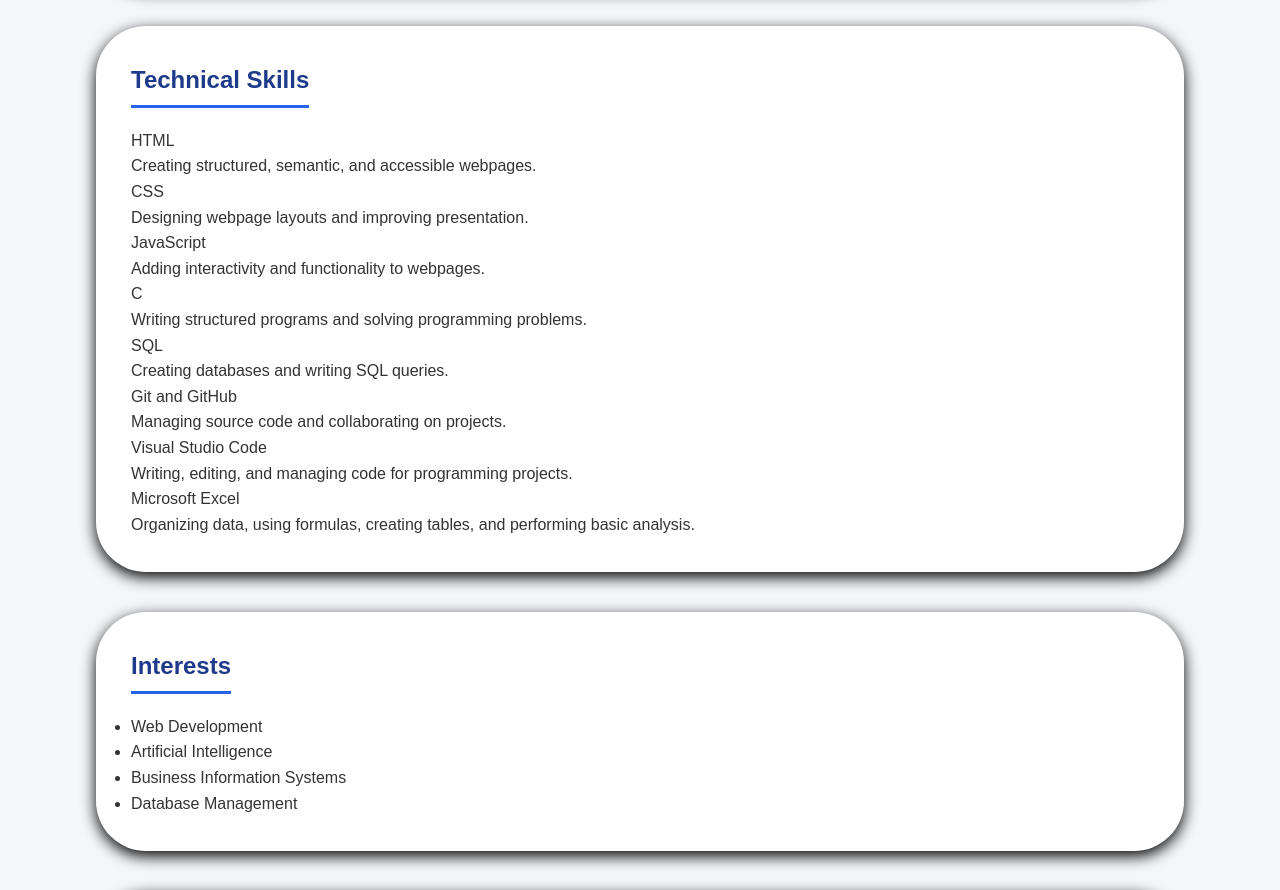
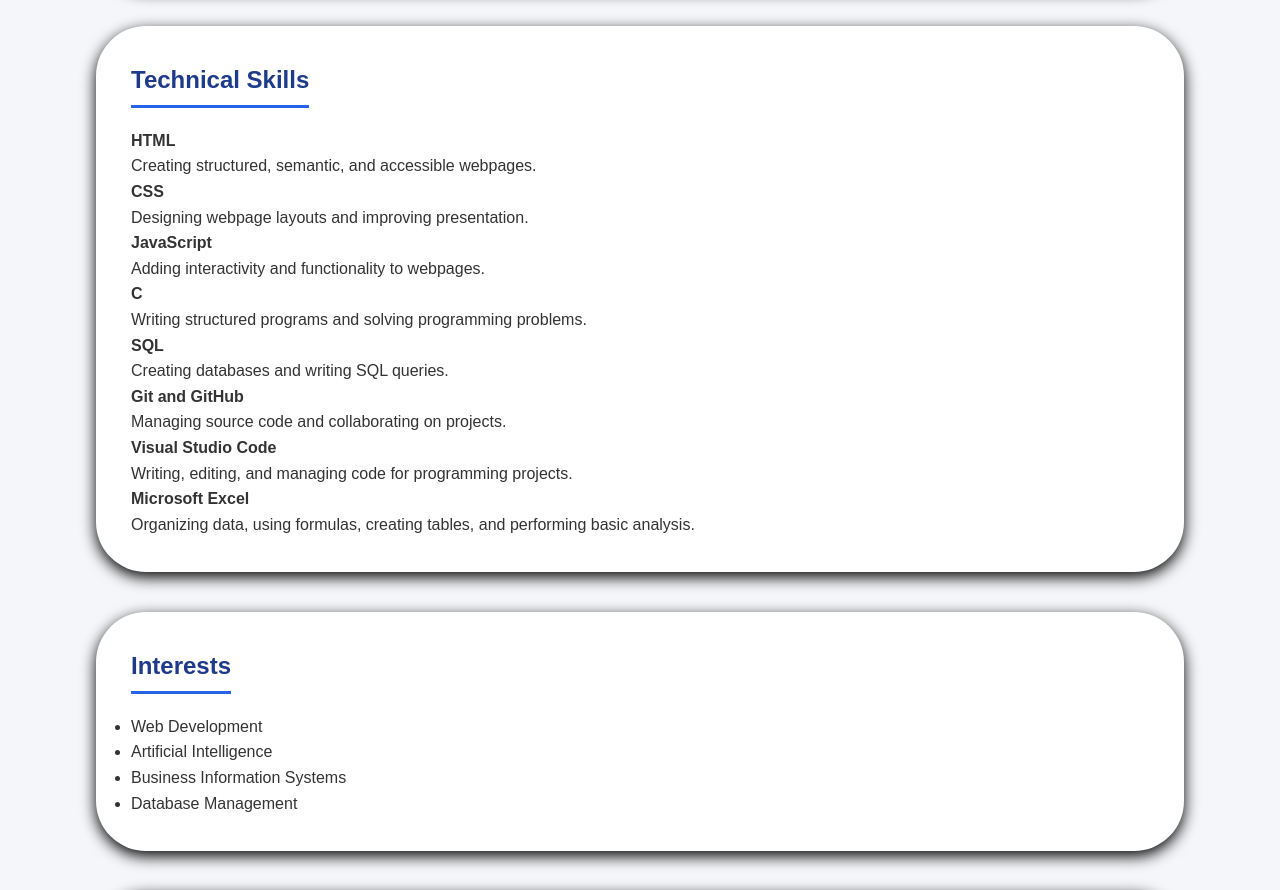
Before and after one commit to himanshushrestha191/MyPortfolio, a plain HTML site: page index.html in a window 1280 px wide. Shown: the part 900-1790 px from the top of the page. Drawn offline with Linux system fonts and the light colour scheme.

Commit message:
Update index.html

```diff
--- a/index.html
+++ b/index.html
@@ -69,44 +69,44 @@
             <h2>Technical Skills</h2>
 
             <dl>
-                <dt>HTML</dt>
+                <dt><b>HTML</b></dt>
                 <dd>
                     Creating structured, semantic, and accessible webpages.
                 </dd>
 
-                <dt>CSS</dt>
+                <dt><B>CSS</B></dt>
                 <dd>
                     Designing webpage layouts and improving presentation.
                 </dd>
 
-                <dt>JavaScript</dt>
+                <dt><B>JavaScript</B></dt>
                 <dd>
                     Adding interactivity and functionality to webpages.
                 </dd>
 
-                <dt>C</dt>
+                <dt><B>C</B></dt>
                 <dd>
                     Writing structured programs and solving programming
                     problems.
                 </dd>
 
-                <dt>SQL</dt>
+                <dt><B>SQL</B></dt>
                 <dd>
                     Creating databases and writing SQL queries.
                 </dd>
 
-                <dt>Git and GitHub</dt>
+                <dt><B>Git and GitHub</B></dt>
                 <dd>
                     Managing source code and collaborating on projects.
                 </dd>
 
-                <dt>Visual Studio Code</dt>
+                <dt><B>Visual Studio Code</B></dt>
                 <dd>
                     Writing, editing, and managing code for programming
                     projects.
                 </dd>
 
-                <dt>Microsoft Excel</dt>
+                <dt><B>Microsoft Excel</B></dt>
                 <dd>
                     Organizing data, using formulas, creating tables, and
                     performing basic analysis.
```
